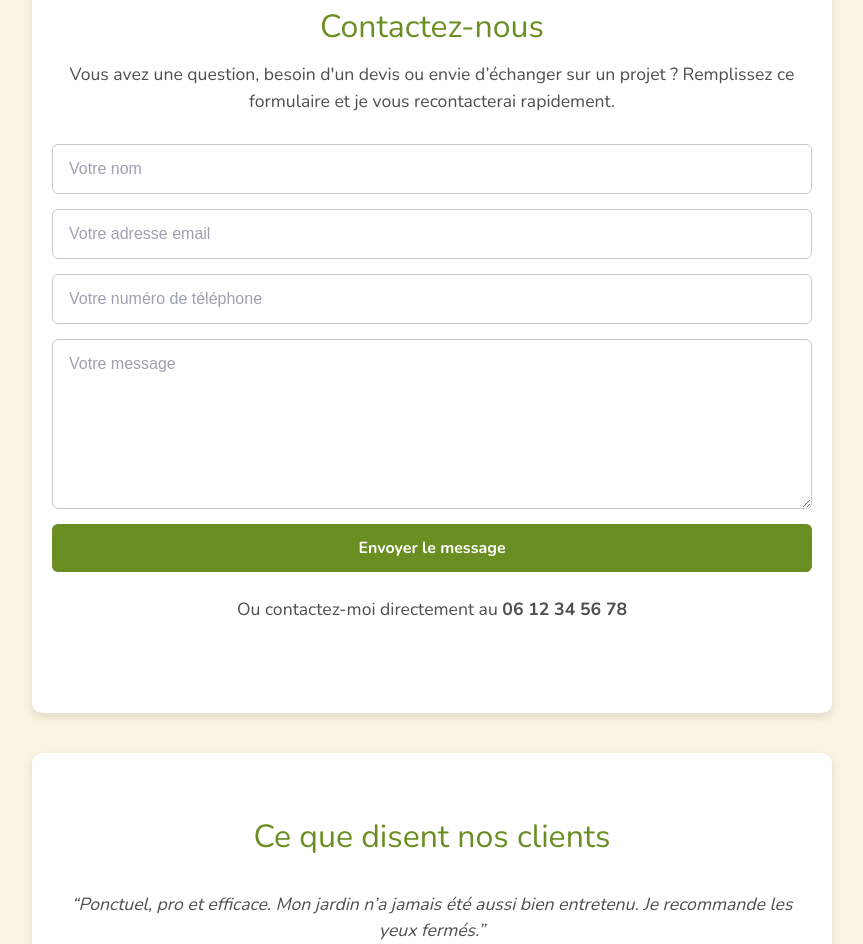
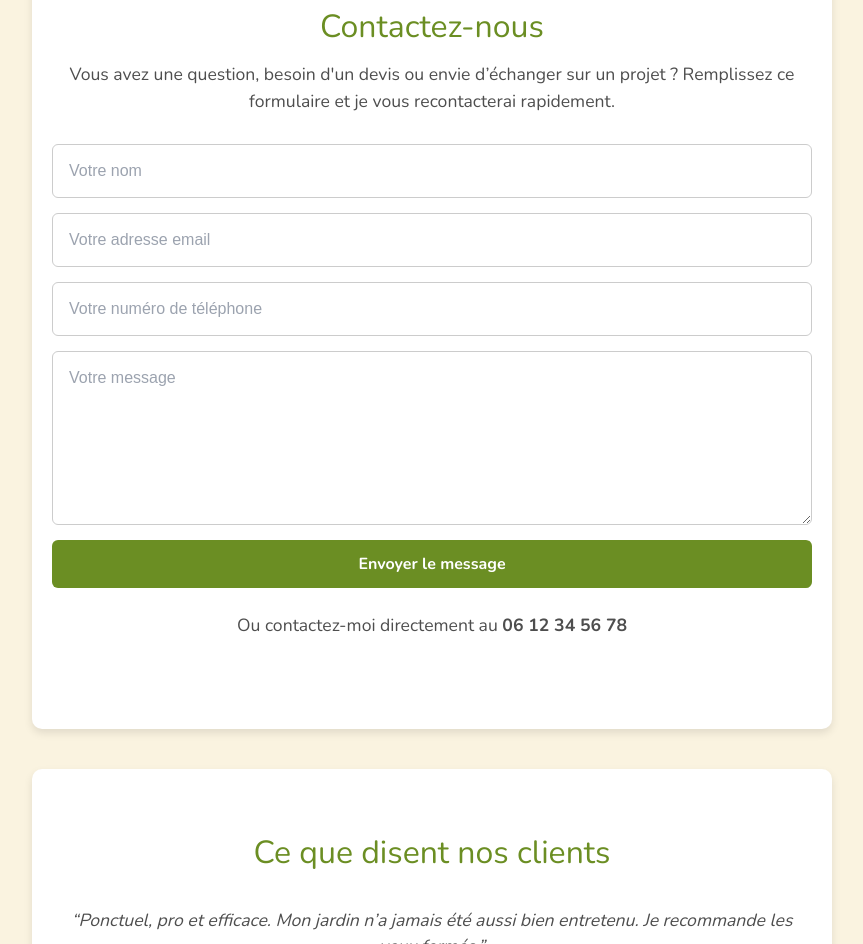
Before and after one commit to nono-bendi/mat-elagage, a plain HTML site: page index.html in a window 1280 px wide. Shown: the part 2908-3852 px from the top of the page, without its empty margins (208-1071 px from the left). Drawn offline with nearby package versions, Linux system fonts and the light colour scheme.

Commit message:
Correction du formulaire et mise en forme

```diff
--- a/style.css
+++ b/style.css
@@ -771,3 +771,38 @@ h2 {
 .contact-section button:hover {
   background-color: #557a1f;
 }
+
+
+
+.contact-form {
+  display: flex;
+  flex-direction: column;
+  gap: 16px;
+  margin-top: 30px;
+}
+
+.contact-form input,
+.contact-form textarea {
+  padding: 14px 16px;
+  border: 1px solid #ccc;
+  border-radius: 6px;
+  font-size: 1rem;
+  background-color: white;
+  font-family: 'Poppins', sans-serif;
+  width: 100%;
+  box-sizing: border-box;
+}
+
+.contact-form input:focus,
+.contact-form textarea:focus {
+  border-color: #6B8E23;
+  outline: none;
+  background-color: #fdfdfd;
+}
+
+.contact-form button {
+  background-color: #6B8E23;
+  color: white;
+  border: none;
+  padding: 12px 20px;
+  border-radius:
```
Also changed, not shown: index.html (+1 -0 lines).
